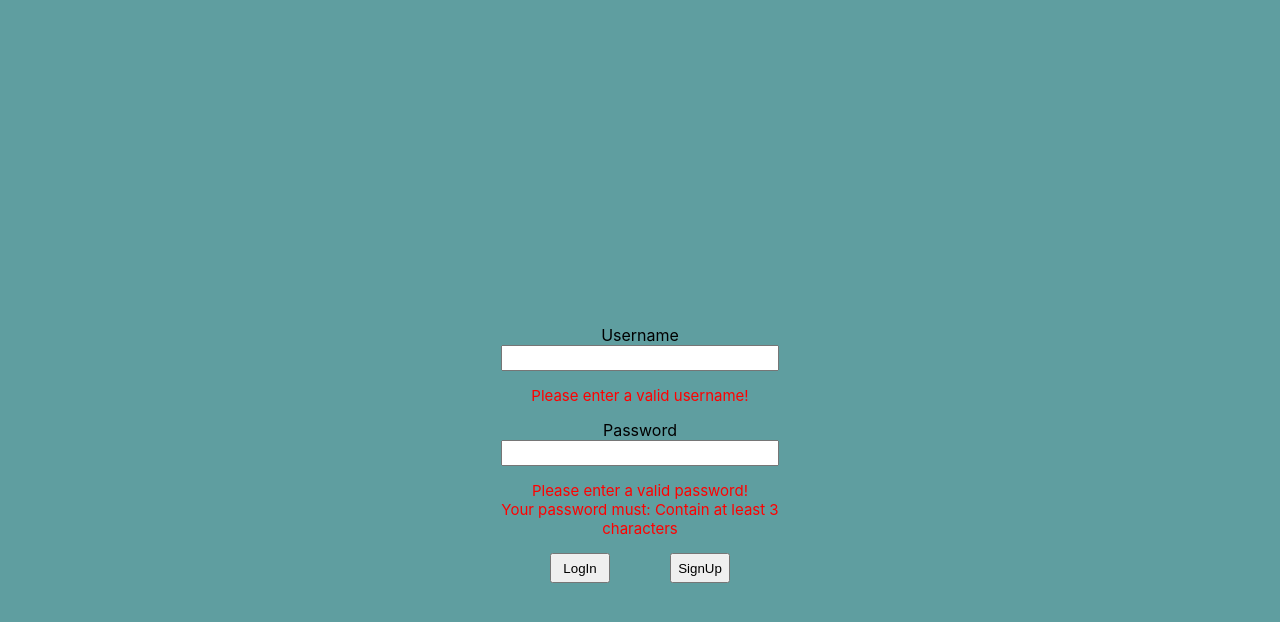
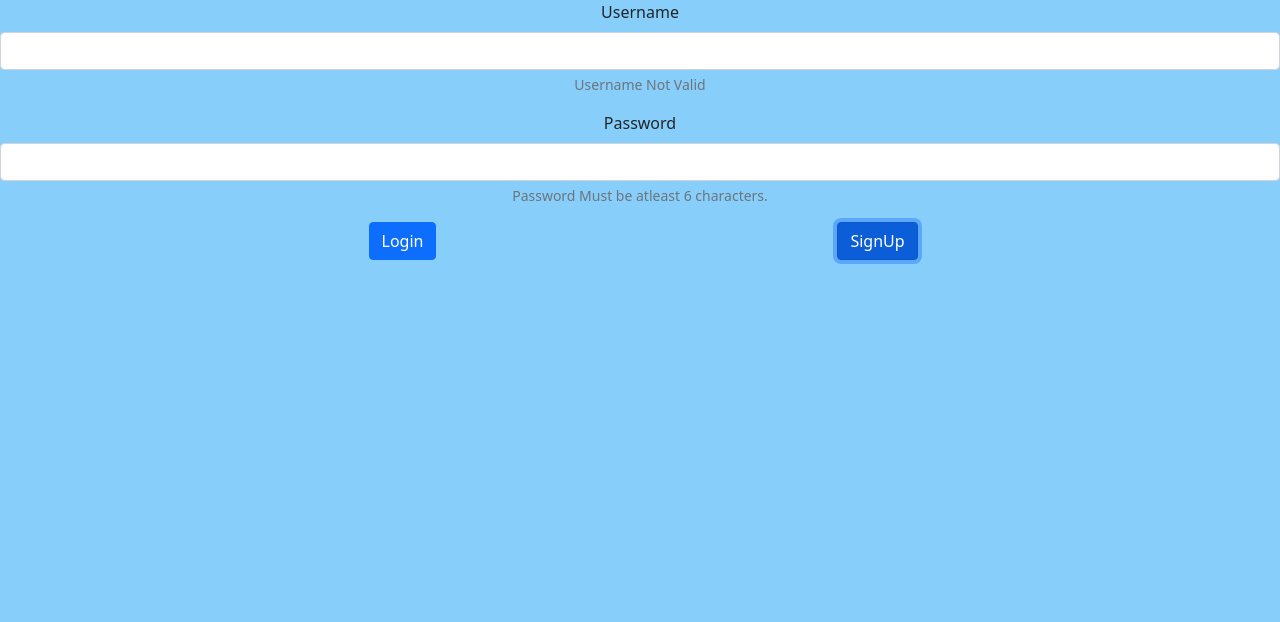
Before and after one commit to Solid129/phone-directory-app, a React (Create React App) app: page / in a window 1280 px wide. Both pictures are taken after a click on the button "SignUp". Shown: the top 622 px of the page. Built offline with nearby package versions, Linux system fonts and the light colour scheme; the HTML template or start-up script is replaced by a standard one.

Commit message:
included bootstrap

```diff
--- a/package.json
+++ b/package.json
@@ -7,6 +7,8 @@
     "@testing-library/react": "^11.2.7",
     "@testing-library/user-event": "^12.8.3",
     "axios": "^0.22.0",
+    "bootstrap": "^5.1.3",
+    "bootstrap-icons": "^1.5.0",
     "chart.js": "^3.5.1",
     "react": "^17.0.2",
     "react-chartjs-2": "^3.0.5",
--- a/src/App.css
+++ b/src/App.css
@@ -1,6 +1,6 @@
 .App {
   text-align: center;
   height: 100vh;
-  background-color:cadetblue;
+  background-color:lightskyblue;
   position: relative;
 }
--- a/src/App.js
+++ b/src/App.js
@@ -3,6 +3,8 @@ import Login from './Login/login';
 import Directory from './PhoneDirectory/directory';
 import axios from 'axios';
 import React from "react";
+import 'bootstrap/dist/css/bootstrap.min.css';
+import 'bootstrap-icons/font/bootstrap-icons.css';
 
 const baseUrl = 'https://phone-directory-service.herokuapp.com';
 
@@ -38,7 +40,7 @@ class App extends React.Component {
 
   render() {
     return (
-      <div className="App" >
+      <div className="App">
         {!this.state.isAuthorized && <Login onLogin={this.onLogin} onSignUp={this.onSignUp} />}
         { this.state.isAuthorized && <Directory token={this.state.token} onLogout={this.onLogout} />}
       </div >
--- a/src/Login/login.js
+++ b/src/Login/login.js
@@ -1,8 +1,7 @@
 import { useRef, useState } from 'react';
-import './login.css';
 
 const isEmpty = (value) => value.trim() === '';
-const isValidPassword = (value) => value.length >= 3;
+const isValidPassword = (value) => value.length >= 6;
 
 const Login = (props) => {
   const [formInputsValidity, setFormInputsValidity] = useState({
@@ -41,30 +40,28 @@ const Login = (props) => {
   };
 
   return (
-    <div className="loginFormDiv">
-      <form className="loginForm">
-        <div>
-          <label htmlFor='username'>Username</label><br />
-          <input type='text' id='username' ref={usernameInputRef} className="username" />
-          {!formInputsValidity.username && <p style={{ color: 'red', fontSize: '15px' }}>Please enter a valid username!</p>}
+    <form>
+      <div className="mb-3">
+        <label htmlFor="username" className="form-label">Username</label>
+        <input type="text" className="form-control" id="username" aria-describedby="usernameHelp" ref={usernameInputRef} />
+        {!formInputsValidity.username && <div id="usernameHelp" className="form-text">Username Not Valid</div>}
+      </div>
+      <div className="mb-3">
+        <label htmlFor="password" className="form-label">Password</label>
+        <input type="password" className="form-control" id="password" aria-describedby="passwordHelp" ref={passwordInputRef} />
+        {!formInputsValidity.password && <div id="passwordHelp" className="form-text danger">Password Must be atleast 6 characters.</div>}
+      </div>
+      <div className="container">
+        <div className="row justify-content-evenly">
+          <div className="col-3">
+            <button id="login" type="button" className="btn btn-primary" onClick={confirmHandler}>Login</button>
+          </div>
+          <div className="col-3">
+            <button id="signup" type="button" className="btn btn-primary" onClick={confirmHandler}>SignUp</button>
+          </div>
         </div>
-        <div>
-          <label htmlFor='password'>Password</label><br />
-          <input type='password' id='password' ref={passwordInputRef} className="password" />
-          {!formInputsValidity.password &&
-            <div>
-              <p style={{ color: 'red', fontSize: '15px' }}>Please enter a valid password!<br />
-              Your password must:
-              Contain at least 3 characters</p>
-            </div>
-          }
-        </div>
-        <div style={{ marginTop: 10 }}>
-          <button id="login" style={{ height: 30, width: 60, textAlign: 'center', display: 'inline-block', marginRight: '10%' }} onClick={confirmHandler}>{"LogIn"}</button>
-          <button id="signup" style={{ height: 30, width: 60, display: 'inline-block', marginLeft: '10%' }} onClick={confirmHandler} title='Add New Contact'>{"SignUp"}</button>
-        </div>
-      </form>
-    </div>
+      </div>
+    </form>
   );
 };
 
--- a/src/PhoneDirectory/contact-detail-view.js
+++ b/src/PhoneDirectory/contact-detail-view.js
@@ -7,7 +7,7 @@ const ContactDetail = (props) => {
     <Contact {...props.contact} totalViews={props.totalViews} showButton={false} showTotalViews={true} dateAdded={true} />
     <LineGraph sevenDaysViews={props.sevenDaysViews} />
   </div>
-    <button onClick={() => props.onClick(-1)}>X</button>
+    <i className="bi-x-circle" style={{ fontSize: '2rem', color: 'cornflowerblue' }} onClick={() => props.onClick(-1)}></i>
   </div>);
 };
 
--- a/src/PhoneDirectory/contact.js
+++ b/src/PhoneDirectory/contact.js
@@ -1,19 +1,29 @@
 import './contact.css';
 
 const Contact = (props) => {
-  return (<div className="Contact">
-    <img className="ContactPhoto" src={props.photo}></img>
-    <div className="ContactDetails">
-      <p className="ContactDetailsBody">Name: {(props.firstName ?? "") + " " + (props.middleName ?? "") + " " + (props.lastName ?? "")}</p>
-      <p className="ContactDetailsBody">Email: {props.email}</p>
-      <p className="ContactDetailsBody">Mobile: {props.mobileNumber}</p>
-      <p className="ContactDetailsBody">LandLine: {props.landlineNumber}</p>
-      {props.dateAdded && <p className="ContactDetailsBody">DateAdded: {new Date(props.createdAt).toDateString()}</p>}
-      {props.showTotalViews && <p className="ContactDetailsBody">TotalViews: {props.totalViews}</p>}
-    </div>
-    {props.showButton && <button style={{ marginLeft: '20%' }} onClick={() => props.onDelete(props._id)} title='Detail View'>d</button>}
-    {props.showButton && <button style={{ marginLeft: '20%' }} onClick={() => props.onContactView(props._id)} title='Detail View'>i</button>}
-  </div>);
+  return (
+    <div className="card mb-2">
+      <div className="row g-0">
+        <div className="col-md-4">
+          <img src={props.photo} className="img-fluid rounded-start" alt="" />
+        </div>
+        <div className="col-md-8">
+          <div className="card-body">
+            <h5 className="card-title">{(props.firstName ?? "") + " " + (props.middleName ?? "") + " " + (props.lastName ?? "")}</h5>
+            <p className="card-text">{props.email}</p>
+            <p className="card-text">Mobile: {props.mobileNumber}</p>
+            <p className="card-text">LandLine: {props.landlineNumber}</p>
+            {props.dateAdded && <p className="card-text">Date Added: {new Date(props.createdAt).toDateString()}</p>}
+            {props.showTotalViews && <p className="card-text">Total Views: {props.totalViews}</p>}
+            {props.showButton && <div className="col justify-content-evenly">
+              <i className="bi-trash" style={{ fontSize: '2rem', color: 'cornflowerblue', marginRight: '50px' }} onClick={() => props.onDelete(props._id)}></i>
+              <i className="bi-info-square-fill" style={{ fontSize: '2rem', color: 'cornflowerblue', marginRight: '50px' }} onClick={() => props.onView(props._id)}></i>
+              <i className="bi-pencil-fill" style={{ fontSize: '2rem', color: 'cornflowerblue' }} onClick={() => props.onEdit(props._id)}></i>
+            </div>}
+          </div>
+        </div>
+      </div>
+    </div>);
 };
 
 export default Contact;
--- a/src/PhoneDirectory/directory.js
+++ b/src/PhoneDirectory/directory.js
@@ -17,7 +17,8 @@ class Directory extends React.Component {
         key: 'name',
         ascending: true
       },
-      search: ''
+      search: '',
+      editRequest: ''
     }
   }
 
@@ -57,16 +58,42 @@ class Directory extends React.Component {
     }
   }
 
-  onToggleButton = () => {
-    this.setState({ newContactTab: !this.state.newContactTab, contactView: null })
+  onToggleFormButton = () => {
+    this.setState({ newContactTab: true, contactView: null })
+  }
+
+  onToggleViewButton = () => {
+    this.setState({ newContactTab: false, contactView: null, editRequest: '' })
   }
 
   onNewContactSubmit = (contact) => {
+    delete contact._id;
     axios.post(`${baseUrl}/contacts/add`, contact, {
       headers: {
         Authorization: 'Bearer ' + this.props.token
       }
-    }).then(res => this.setState({ newContactTab: !this.state.newContactTab }))
+    }).then(res => this.setState({ newContactTab: false }))
+  }
+
+  onEditContact = (id) => {
+    this.setState({ editRequest: id })
+  }
+
+  onEditContactSubmit = (contact) => {
+    const id = contact._id;
+    delete contact._id;
+    axios.patch(`${baseUrl}/contacts/${id}/update`, contact, {
+      headers: {
+        Authorization: 'Bearer ' + this.props.token
+      }
+    }).then(res => {
+      this.setState({ newContactTab: false, editRequest: '' })
+      axios.get(`${baseUrl}/contacts`, {
+        headers: {
+          Authorization: `Bearer ${this.props.token}`
+        }
+      }).then(res => this.setState({ contacts: res.data }))
+    })
   }
 
   onSortToggle = (key) => {
@@ -93,7 +120,7 @@ class Directory extends React.Component {
     const searchKeyword = this.state.search;
 
     if (searchKeyword.length > 0) {
-      contacts = contacts.filter(c => String(c.firstName).toLowerCase().includes(searchKeyword) || String(c.middleName)?.toLowerCase().includes(searchKeyword) || String(c.lastName).toLowerCase().includes(searchKeyword) || String(c.mobileNumber)?.toLowerCase().includes(searchKeyword))
+      contacts = contacts.filter(c => String(c.firstName + " " + c.middleName + " " + c.lastName).toLowerCase().includes(searchKeyword) || String(c.mobileNumber)?.toLowerCase().includes(searchKeyword))
     }
     if (this.state.sortBy.key === 'name') {
       if (this.state.sortBy.ascending) {
@@ -108,19 +135,31 @@ class Directory extends React.Component {
         contacts.sort((b, a) => String(a.createdAt).localeCompare(b.createdAt));
       }
     }
-    const mapped = contacts.map((c, i) => <Contact {...c} key={i} onContactView={this.onContactView} onDelete={this.deleteContact} showButton={true} showTotalViews={false} />)
+    const mapped = contacts.map((c, i) => <Contact {...c} key={i} onView={this.onContactView} onDelete={this.deleteContact} onEdit={this.onEditContact} showButton={true} showTotalViews={false} />)
     const res = this.state.contactView !== null
       ? <ContactDetail {...this.state.contactView} onClick={this.onContactView} />
       : this.state.newContactTab === true
-        ? <NewContact onSubmit={this.onNewContactSubmit} />
-        : mapped
+        ? <NewContact onSubmit={this.onNewContactSubmit} onCancel={this.onToggleViewButton} />
+        : this.state.editRequest.length > 0 ? <NewContact onSubmit={this.onEditContactSubmit} onCancel={this.onToggleViewButton} {...this.state.contacts.filter(c => c._id === this.state.editRequest)[0]} />
+          : mapped;
     return (<div>
       <div>
-        <button style={{ height: 60, width: 60, textAlign: 'center', display: 'inline-block', marginRight: '10%' }} onClick={this.props.onLogout}>{"Logout"}</button>
-        <input type="text" id="search" ref={this.searchRef} onChange={this.setSearchKeyWord} />
-        <button style={{ height: 60, width: 60, display: 'inline-block', marginLeft: '10%' }} onClick={this.onToggleButton} title='Add New Contact'>{this.state.newContactTab ? 'Close' : 'New'}</button>
-        <button onClick={() => this.onSortToggle('name')}>Sort By Name</button>
-        <button onClick={() => this.onSortToggle('date')}>Sort By Date</button>
+        <nav className="navbar navbar-light" style={{ backgroundColor: "#e3f2fd" }}>
+          <div className="container-fluid">
+            <a className="navbar-brand">My Contacts</a>
+            <form className="d-flex">
+              <input className="form-control me-2" type="search" placeholder="Search" aria-label="Search" ref={this.searchRef} onChange={this.setSearchKeyWord} />
+              <button className="btn btn-outline-danger" onClick={this.props.onLogout}>Logout</button>
+            </form>
+          </div>
+        </nav>
+        <div className="container">
+          <div className="row">
+            <button className="col btn btn-outline-success" onClick={() => this.onSortToggle('name')}>Sort By Name</button>
+            <button className="col btn btn-outline-success" onClick={() => this.onSortToggle('date')}>Sort By Date</button>
+            <button className="col btn btn-outline-success" onClick={this.onToggleFormButton}>Add New Contact</button>
+          </div>
+        </div>
       </div>
       {res}
     </div>)
--- a/src/PhoneDirectory/new-contact.js
+++ b/src/PhoneDirectory/new-contact.js
@@ -28,6 +28,16 @@ const NewContact = (props) => {
     landlineNumber: true
   });
 
+  const [formInputs, setFormInputs] = useState({
+    firstName: props.firstName ?? null,
+    middleName: props.middleName ?? null,
+    lastName: props.lastName ?? null,
+    email: props.email ?? null,
+    mobileNumber: props.mobileNumber ?? null,
+    landlineNumber: props.landlineNumber ?? null,
+    notes: props.notes ?? null
+  });
+
   const firstNameInputRef = useRef();
   const middleNameInputRef = useRef();
   const lastNameInputRef = useRef();
@@ -40,6 +50,7 @@ const NewContact = (props) => {
   const image = {
     url: ''
   };
+
 
   function readImage() {
     const canvas = canvasRef.current;
@@ -97,6 +108,7 @@ const NewContact = (props) => {
       return;
     } else {
       props.onSubmit({
+        _id: props._id,
         firstName: enteredFirstName,
         middleName: enteredMiddleName,
         lastName: enteredLastName,
@@ -109,51 +121,68 @@ const NewContact = (props) => {
     }
   };
 
+  const onValueChange = (event) => {
+    const newformInputs = { ...formInputs };
+    newformInputs[event.target.id] = event.target.value
+    setFormInputs({ newformInputs })
+  }
+
+  const onCancel = (event) => {
+    event.preventDefault();
+    props.onCancel();
+  }
+
   return (
     <div>
-      <form onSubmit={confirmHandler}>
+      <form action="">
         <div>
-          <label htmlFor='FirstName'>FirstName</label><br />
-          <input type='text' id='firstName' ref={firstNameInputRef} />
-          {!formInputsValidity.firstName && <p style={{ color: 'red', fontSize: '15px' }}>Please enter a valid FirstName!</p>}
+          <label className="form-label" htmlFor='FirstName'>FirstName</label><br />
+          <input className="form-control" type='text' id='firstName' ref={firstNameInputRef} value={formInputs.firstName} onChange={onValueChange} />
+          {!formInputsValidity.firstName && <p className="form-text">Please enter a valid FirstName!</p>}
         </div>
         <div>
-          <label htmlFor='MiddleName'>MiddleName</label><br />
-          <input type='text' id='middleName' ref={middleNameInputRef} />
+          <label className="form-label" htmlFor='MiddleName'>MiddleName</label><br />
+          <input className="form-control" type='text' id='middleName' ref={middleNameInputRef} value={formInputs.middleName} onChange={onValueChange} />
         </div>
         <div>
-          <label htmlFor='LastName'>LastName</label><br />
-          <input type='text' id='lastName' ref={lastNameInputRef} />
-          {!formInputsValidity.lastName && <p style={{ color: 'red', fontSize: '15px' }}>Please enter a valid LastName!</p>}
+          <label className="form-label" htmlFor='LastName'>LastName</label><br />
+          <input className="form-control" type='text' id='lastName' ref={lastNameInputRef} value={formInputs.lastName} onChange={onValueChange} />
+          {!formInputsValidity.lastName && <p className="form-text">Please enter a valid LastName!</p>}
         </div>
         <div>
-          <label htmlFor='Photo' style={{ cursor: 'pointer' }}>Photo</label><br />
-          <p><input type="file" accept="image/jpeg, image/png" name="image" id="file" ref={photoInputRef} onChange={readImage} /></p>
-          {!formInputsValidity.photo && <p style={{ color: 'red', fontSize: '15px' }}>File Size should be smaller than 500kb!</p>}
+          <label className="form-label" htmlFor='Photo' style={{ cursor: 'pointer' }}>Photo</label><br />
+          <input className="form-control" type="file" accept="image/jpeg, image/png" name="image" id="file" ref={photoInputRef} onChange={readImage} />
+          {!formInputsValidity.photo && <p className="form-text">File Size should be smaller than 500kb!</p>}
           <canvas ref={canvasRef} style={{ display: 'none' }}></canvas>
         </div>
         <div>
-          <label htmlFor='Email'>Email</label><br />
-          <input type='text' id='email' ref={emailInputRef} />
-          {!formInputsValidity.email && <p style={{ color: 'red', fontSize: '15px' }}>Please enter a valid Email!</p>}
+          <label className="form-label" htmlFor='Email'>Email</label><br />
+          <input className="form-control" type='text' id='email' ref={emailInputRef} value={formInputs.email} onChange={onValueChange} />
+          {!formInputsValidity.email && <p className="form-text">Please enter a valid Email!</p>}
         </div>
         <div>
-          <label htmlFor='Mobile'>Mobile</label><br />
-          <input type='text' id='mobile' ref={mobileInputRef} />
-          {!formInputsValidity.mobileNumber && <p style={{ color: 'red', fontSize: '15px' }}>Please enter a valid Mobile!</p>}
+          <label className="form-label" htmlFor='Mobile'>Mobile</label><br />
+          <input className="form-control" type='text' id='mobileNumber' ref={mobileInputRef} value={formInputs.mobileNumber} onChange={onValueChange} />
+          {!formInputsValidity.mobileNumber && <p className="form-text">Please enter a valid Mobile!</p>}
         </div>
         <div>
-          <label htmlFor='Landline'>LandLine</label><br />
-          <input type='text' id='landline' ref={landlineInputRef} />
-          {!formInputsValidity.landlineNumber && <p style={{ color: 'red', fontSize: '15px' }}>Please enter a valid LandLine!</p>}
+          <label className="form-label" htmlFor='Landline'>LandLine</label><br />
+          <input className="form-control" type='text' id='landlineNumber' ref={landlineInputRef} value={formInputs.landlineNumber} onChange={onValueChange} />
+          {!formInputsValidity.landlineNumber && <p className="form-text">Please enter a valid LandLine!</p>}
         </div>
         <div>
-          <label htmlFor='Notes'>Notes</label><br />
-          <input type='textArea' id='notes' ref={notesInputRef} />
+          <label className="form-label" htmlFor='Notes'>Notes</label><br />
+          <input className="form-control" type='textArea' id='notes' ref={notesInputRef} value={formInputs.notes} onChange={onValueChange} />
         </div>
-        <img src=""></img>
-        <div>
-          <button>Submit</button>
+        <div className="container">
+          <div className="row">
+            <div className="col">
+              <button className="btn btn-primary" onClick={confirmHandler}>Submit</button>
+            </div>
+            <div className="col">
+              <button className="btn btn-primary" onClick={onCancel}>Cancel</button>
+            </div>
+          </div>
         </div>
       </form>
     </div>
```
Also changed, not shown: 1 other file (tests, documents, lock files or other folders).
